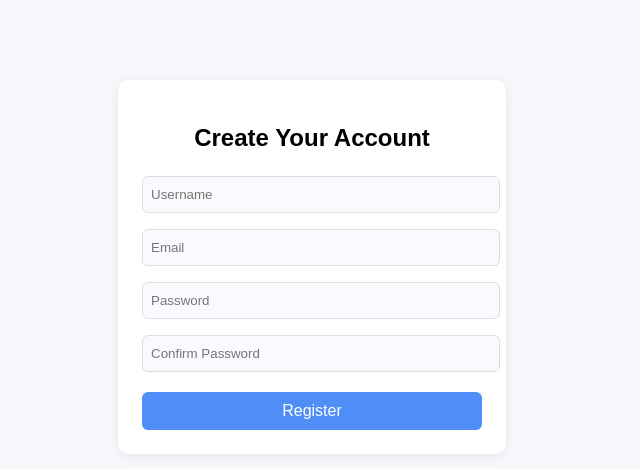
After one commit to minnajoby/PrepScore-MiniProject, a Django app: page /register/ in a window 1280 px wide. The commit adds this page. Shown: the top 469 px of the page, without its empty margins (328-968 px from the left). Run offline with Django 5.2, Linux system fonts and the light colour scheme.

Commit message:
Feature: Implement user authentication with login, logout, and dashboard

```diff
--- /dev/null
+++ b/profiles/templates/profiles/register.html
@@ -0,0 +1,63 @@
+<!DOCTYPE html>
+<html lang="en">
+<head>
+    <meta charset="UTF-8">
+    <title>Register</title>
+    <style>
+        body {
+            background: #f6f8fb;
+            font-family: Arial, sans-serif;
+        }
+        .register-container {
+            max-width: 340px;
+            margin: 80px auto;
+            padding: 24px;
+            background: #fff;
+            border-radius: 10px;
+            box-shadow: 0 2px 12px rgba(0,0,0,0.08);
+        }
+        .register-container h2 {
+            margin-bottom: 16px;
+            text-align: center;
+        }
+        form input {
+            width: 100%;
+            padding: 10px 8px;
+            margin: 8px 0;
+            border: 1px solid #ddd;
+            border-radius: 6px;
+            background: #f9fafe;
+        }
+        .reg-btn {
+            width: 100%;
+            padding: 10px;
+            color: #fff;
+            background: #4f8ef7;
+            border: none;
+            border-radius: 6px;
+            margin-top: 12px;
+            font-size: 16px;
+            cursor: pointer;
+        }
+        .error {
+            color: #e63946;
+            margin: 0 0 10px 0;
+            text-align: center;
+        }
+    </style>
+</head>
+<body>
+    <div class="register-container">
+        <h2>Create Your Account</h2>
+        {% if error %}<div class="error">{{ error }}</div>{% endif %}
+        <form method="POST">
+            {% csrf_token %}
+            <input type="text" name="username" placeholder="Username" required>
+            <input type="email" name="email" placeholder="Email" required>
+            <input type="password" name="password1" placeholder="Password" required>
+            <input type="password" name="password2" placeholder="Confirm Password" required>
+            <button class="reg-btn" type="submit">Register</button>
+        </form>
+    </div>
+</body>
+</html>
--- a/profiles/urls.py
+++ b/profiles/urls.py
@@ -3,4 +3,9 @@ from . import views
 
 urlpatterns = [
     path('', views.home_view, name='home'),
+    path('register/', views.register_view, name='register'),
+    path('login/', views.login_view, name='login'),  # Login URL
+    path('dashboard/', views.dashboard_view, name='dashboard'),
+    path('logout/', views.logout_view, name='logout'),
+    # Add logout later
 ]
--- a/profiles/views.py
+++ b/profiles/views.py
@@ -1,4 +1,49 @@
-from django.shortcuts import render
+from django.contrib.auth.decorators import login_required
+from django.contrib.auth import authenticate,login,logout
+from django.contrib.auth.models import User
+from django.shortcuts import render, redirect
 
 def home_view(request):
-    return render(request,'profiles/home.html')
+    return render(request, 'profiles/home.html')
+
+
+def register_view(request):
+    error = None
+    if request.method == "POST":
+        username = request.POST.get("username")
+        email = request.POST.get("email")
+        password1 = request.POST.get("password1")
+        password2 = request.POST.get("password2")
+        if password1 != password2:
+            error = "Passwords do not match."
+        elif User.objects.filter(username=username).exists():
+            error = "Username already exists."
+        elif User.objects.filter(email=email).exists():
+            error = "Email already registered."
+        else:
+            User.objects.create_user(username=username, email=email, password=password1)
+            return redirect("login")
+    return render(request, "profiles/register.html", {"error": error})
+
+def login_view(request):
+    error = None
+    if request.method == "POST":
+        username = request.POST.get('username')
+        password = request.POST.get('password')
+        user = authenticate(request, username=username, password=password)
+        if user is not None:
+            login(request, user)
+            return redirect('home')  # or redirect to a dashboard page
+        else:
+            error = "Invalid username or password."
+    return render(request, 'profiles/login.html', {'error': error})
+
+@login_required # This is a "decorator" that protects the page
+def dashboard_view(request):
+    # For now, it just renders a simple template.
+    # Later, we will pass data to it.
+    return render(request, 'profiles/dashboard.html')
+def logout_view(request):
+    logout(request)
+    # After logging out, redirect the user back to the homepage
+    return redirect('home')
--- /dev/null
+++ b/static/images/desktop.ini
@@ -0,0 +1,2 @@
+[LocalizedFileNames]
+homepage-image.png=@homepage-image.png,0
```
Also changed, not shown: prepscore_project/settings.py (+12 -1 lines), profiles/templates/profiles/dashboard.html (added, +13 -0 lines), profiles/templates/profiles/home.html (+128 -4 lines), profiles/templates/profiles/login.html (added, +19 -0 lines), static/images/homepage-image.png (added).
